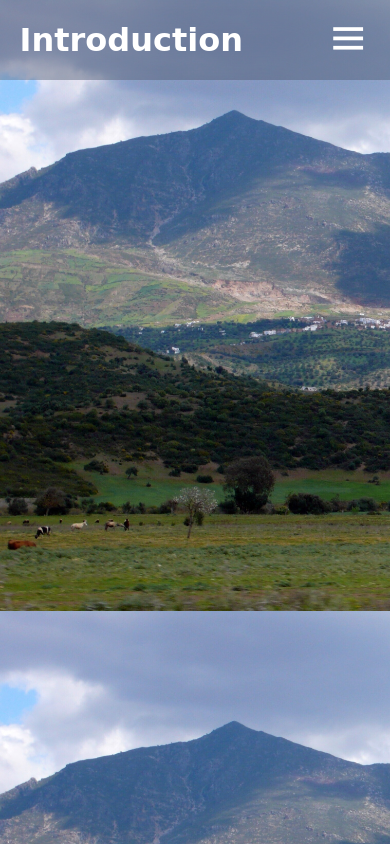
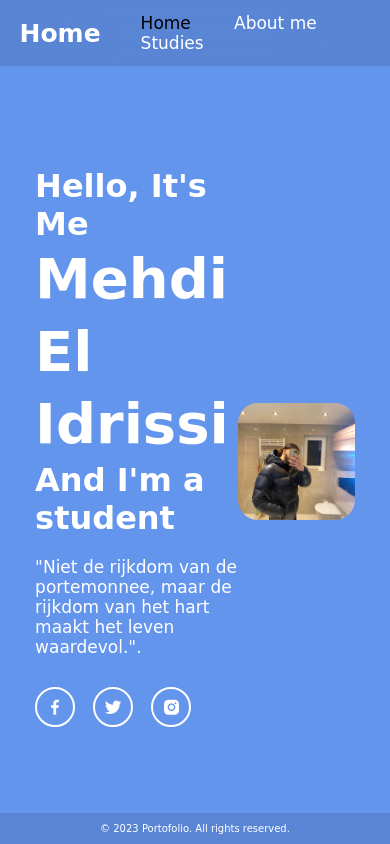
Before and after one commit to EHB-MCT/Portofolio-Mehdi, a plain HTML site: page index.html in a window 390 px wide. Drawn offline with nearby package versions, Linux system fonts and the light colour scheme; a web font is replaced by a local one.

Commit message:
Portofolio Website Mehdi

```diff
--- /dev/null
+++ b/about/about.css
@@ -0,0 +1,51 @@
+@import url("https://fonts.googleapis.com/css2?family=Averia+Serif+Libre&family=Oswald&display=swap");
+
+.about {
+	display: flex;
+	justify-content: center;
+	align-items: center;
+	gap: 2rem;
+	background: lightslategray;
+}
+
+.about-img {
+	background-image: url("../Images/Mehdi2.JPEG");
+	background-position: center;
+	background-repeat: no-repeat;
+	background-size: contain;
+	height: 100vh;
+	width: 100vh;
+}
+
+.heading {
+	text-align: center;
+	font-size: 4.5rem;
+}
+
+.about-content h2 {
+	text-align: left;
+	line-height: 1.2;
+}
+
+.about-content h3 {
+	font-size: 2.6rem;
+}
+
+.about-content p {
+	font-size: 1.6rem;
+	margin: 2rem 0 3rem;
+}
+
+img {
+	border-radius: 30px;
+}
+
+footer {
+	background: rgba(0, 0, 0, 0.1);
+	color: #fff;
+	text-align: center;
+	padding: 1em 0;
+	position: fixed;
+	bottom: 0;
+	width: 100%;
+}
--- /dev/null
+++ b/globals.css
@@ -0,0 +1,148 @@
+@import url("https://fonts.googleapis.com/css2?family=Averia+Serif+Libre&family=Oswald&display=swap");
+
+* {
+	margin: 0;
+	padding: 0;
+	box-sizing: border-box;
+	text-decoration: none;
+	border: none;
+	outline: none;
+	scroll-behavior: smooth;
+	font-family: "averia serif libre", cursive;
+}
+html {
+	font-size: 62.5%;
+	overflow-x: hidden;
+}
+
+body {
+	background-color: cornflowerblue;
+	color: white;
+	overflow-y: hidden;
+}
+
+section {
+	min-height: 100vh;
+	padding: 10rem 9% 2rem;
+}
+
+.header {
+	position: fixed;
+	top: 0;
+	left: 0;
+	width: 100%;
+	padding: 1.3rem 5%;
+	background: rgba(0, 0, 0, 0.1);
+	backdrop-filter: blur(50px);
+	display: flex;
+	justify-content: space-between;
+	align-items: center;
+	z-index: 100;
+}
+
+.logo {
+	font-size: 2.5rem;
+	color: white;
+	font-weight: 600;
+	cursor: default;
+}
+
+.navbar a {
+	font-size: 1.7rem;
+	color: white;
+	margin-left: 4rem;
+	transition: 0.3s;
+}
+
+.navbar a:hover,
+.navbar a.active {
+	color: black;
+}
+
+#menu-icon {
+	font-size: 3.6rem;
+	color: white;
+	display: none;
+}
+
+.home {
+	height: 100vh;
+	display: flex;
+	justify-content: space-between;
+	align-items: center;
+}
+.home-img img {
+	width: 30vw;
+	border-radius: 20px;
+}
+
+.home-content h3 {
+	font-size: 3.2rem;
+	font-weight: 700;
+}
+
+.home-content h3:nth-of-type(2) {
+	margin-bottom: 2rem;
+}
+
+span {
+	color: white;
+}
+
+.home-content h1 {
+	font-size: 5.6rem;
+	font-weight: 700;
+	line-height: 1.3;
+}
+
+.home-content p {
+	font-size: 1.7rem;
+}
+
+.social-media a {
+	display: inline-flex;
+	justify-content: center;
+	align-items: center;
+	width: 4rem;
+	height: 4rem;
+	background: transparent;
+	border: 0.2rem solid white;
+	border-radius: 50%;
+	font-size: 2rem;
+	color: white;
+	margin: 3rem 1.5rem 3rem 0;
+	transition: 0.3s ease;
+}
+
+.social-media a:hover {
+	background: white;
+	color: cornflowerblue;
+	box-shadow: 0 0 1rem white;
+}
+
+.btn {
+	display: inline-block;
+	padding: 1rem 2.8rem;
+	background: lightslategray;
+	border-radius: 4rem;
+	box-shadow: 0 0 1rem white;
+	font-size: 1.5;
+	color: black;
+	letter-spacing: 0.1rem;
+	font-weight: 600;
+	transition: 0.3s ease;
+}
+
+.btn:hover {
+	box-shadow: none;
+}
+
+footer {
+	background: rgba(0, 0, 0, 0.1);
+	color: #fff;
+	text-align: center;
+	padding: 1em 0;
+	position: fixed;
+	bottom: 0;
+	width: 100%;
+}
--- a/index.html
+++ b/index.html
@@ -3,32 +3,48 @@
 	<head>
 		<meta charset="UTF-8" />
 		<meta name="viewport" content="width=device-width, initial-scale=1.0" />
-		<title>Introduction</title>
-		<link rel="stylesheet" href="style.css" />
+		<title>Website</title>
+
 		<link href="https://unpkg.com/boxicons@2.1.4/css/boxicons.min.css" rel="stylesheet" />
+
+		<link rel="stylesheet" href="globals.css" />
+		<link rel="stylesheet" href="home.css" />
 	</head>
 
 	<body>
 		<header class="header">
-			<a href="#" class="logo">Introduction</a>
+			<a href="#" class="logo">Home</a>
 
-			<input type="checkbox" id="check" />
-			<label for="check" class="icons">
-				<i class="bx bx-menu" id="menu-icon"></i>
-				<i class="bx bx-x" id="close-icon"></i>
-			</label>
+			<i class="bx bx-menu" id="menu-icon"></i>
 
 			<nav class="navbar">
-				<a href="#" style="--i: 0">Home</a>
-				<a href="#" style="--i: 1">Aboute Me</a>
-				<a href="#" style="--i: 2">Contact</a>
+				<a href="/index.html" class="active">Home</a>
+				<a href="/about/about.html">About me</a>
+				<a href="/studies/studies.html">Studies</a>
 			</nav>
 		</header>
 
-		<div class="wrapper">
-			<div class="achtergrond">
-				<p></p>
+		<section class="home" id="home">
+			<div class="home-content">
+				<h3>Hello, It's Me</h3>
+				<h1>Mehdi El Idrissi</h1>
+				<h3>And I'm a <span>student</span></h3>
+				<p>"Niet de rijkdom van de portemonnee, maar de rijkdom van het hart maakt het leven waardevol.".</p>
+				<div class="social-media">
+					<a href="#"><i class="bx bxl-facebook"></i></a>
+					<a href="#"><i class="bx bxl-twitter"></i></a>
+					<a href="#"><i class="bx bxl-instagram-alt"></i></a>
+				</div>
 			</div>
-		</div>
+
+			<div class="home-img">
+				<img src="Images/Mehdi1.png" alt="" />
+			</div>
+		</section>
+		<footer>
+			<div class="container">
+				<p>&copy; 2023 Portofolio. All rights reserved.</p>
+			</div>
+		</footer>
 	</body>
 </html>
--- /dev/null
+++ b/studies/studies.css
@@ -0,0 +1,58 @@
+@import url("https://fonts.googleapis.com/css2?family=Averia+Serif+Libre&family=Oswald&display=swap");
+
+.services h2 {
+	margin-bottom: 10rem;
+	font-size: 50px;
+	text-align: center;
+}
+
+.services-container {
+	display: flex;
+	justify-content: center;
+	align-items: center;
+	flex-wrap: wrap;
+	gap: 2rem;
+}
+
+.services-container,
+.services-box {
+	margin: 100px;
+	flex: 1 1 20rem;
+	background: lightslategray;
+	color: black;
+	padding: 3rem 2rem 4rem;
+	border-radius: 2rem;
+	text-align: center;
+	border: 0.2rem solid black;
+	transition: 0.3s ease;
+}
+
+.services-container,
+.services-box:hover {
+	border-color: lightslategrey;
+	transform: scale(1.02);
+}
+
+.services-box i {
+	font-size: 7rem;
+	color: black;
+}
+
+.services-box h3 {
+	font-size: 2.6rem;
+}
+
+.services-box p {
+	font-size: 1.6rem;
+	margin: 1rem 0 3rem;
+}
+
+footer {
+	background: rgba(0, 0, 0, 0.1);
+	color: #fff;
+	text-align: center;
+	padding: 1em 0;
+	position: fixed;
+	bottom: 0;
+	width: 100%;
+}
--- a/style.css
+++ /dev/null
@@ -1,139 +0,0 @@
-@import url("https://fonts.googleapis.com/css2?family=Averia+Serif+Libre&family=Oswald&display=swap");
-
-* {
-	margin: 0;
-	padding: 0;
-	box-sizing: border-box;
-	font-family: "averia serif libre", cursive;
-}
-
-body {
-	background-image: url("Images/A3.jpg");
-	background-size: cover;
-	background-position: top center;
-}
-
-.header {
-	position: fixed;
-	top: 0;
-	left: 0;
-	width: 100%;
-	padding: 1.3rem 5%;
-	background: rgba(0, 0, 0, 0.1);
-	backdrop-filter: blur(50px);
-	display: flex;
-	justify-content: space-between;
-	align-items: center;
-	z-index: 100;
-}
-
-.header::before {
-	content: "";
-	position: absolute;
-	top: 0;
-	left: 0;
-	width: 100%;
-	height: 100%;
-	background: rgba(0, 0, 0, 0.1);
-	backdrop-filter: blur (50px);
-	z-index: -1;
-}
-
-.header::after {
-	content: "";
-	position: absolute;
-	top: 0;
-	left: -100%;
-	width: 100%;
-	height: 100%;
-	background: linear-gradient(90deg, transparent, white, transparent);
-	transition: 0.5s;
-}
-
-header:hover::after {
-	left: 100%;
-}
-
-.logo {
-	font-size: 2rem;
-	color: white;
-	text-decoration: none;
-	font-weight: 700;
-}
-
-.navbar a {
-	font-size: 1.3rem;
-	color: white;
-	text-decoration: none;
-	font-weight: 500;
-	margin-left: 2.5rem;
-}
-
-#check {
-	display: none;
-}
-
-.icons {
-	position: absolute;
-	right: 5%;
-	font-size: 2.8rem;
-	color: white;
-	cursor: pointer;
-	display: none;
-}
-
-@media (max-width: 992px) {
-	.header {
-		padding: 1.3rem 5%;
-	}
-}
-
-@media (max-width: 768px) {
-	.icons {
-		display: inline-flex;
-	}
-
-	#check:checked ~ .icons #menu-icon {
-		display: none;
-	}
-
-	.icons #close-icon {
-		display: none;
-	}
-
-	#check:checked ~ .icons #close-icon {
-		display: block;
-	}
-	.navbar {
-		position: absolute;
-		top: 100%;
-		left: 0;
-		width: 100%;
-		height: 0;
-		background: rgba(0, 0, 0, 0.1);
-		backdrop-filter: blur(50px);
-		box-shadow: 0 0.5rem 1rem rgba(0, 0, 0, 0.1);
-		overflow: hidden;
-		transition: 0.3s ease;
-	}
-
-	#check:checked ~ .navbar {
-		height: 17.7rem;
-	}
-
-	.navbar a {
-		display: block;
-		font-size: 1.1rem;
-		margin: 1.5rem 0;
-		text-align: center;
-		transform: translateY(-10px);
-		opacity: 0;
-		transition: 0.3s ease;
-	}
-
-	#check:checked ~ .navbar a {
-		transform: translateY(0);
-		opacity: 1;
-		transition-delay: calc(0.15s * var(--i));
-	}
-}
```
Also changed, not shown: about/about.html (added, +47 -0 lines), studies/studies.html (added, +56 -0 lines), Images/1.jpg (added), Images/A3.jpg (deleted), Images/Mehdi1.png (added), 1 other file.
